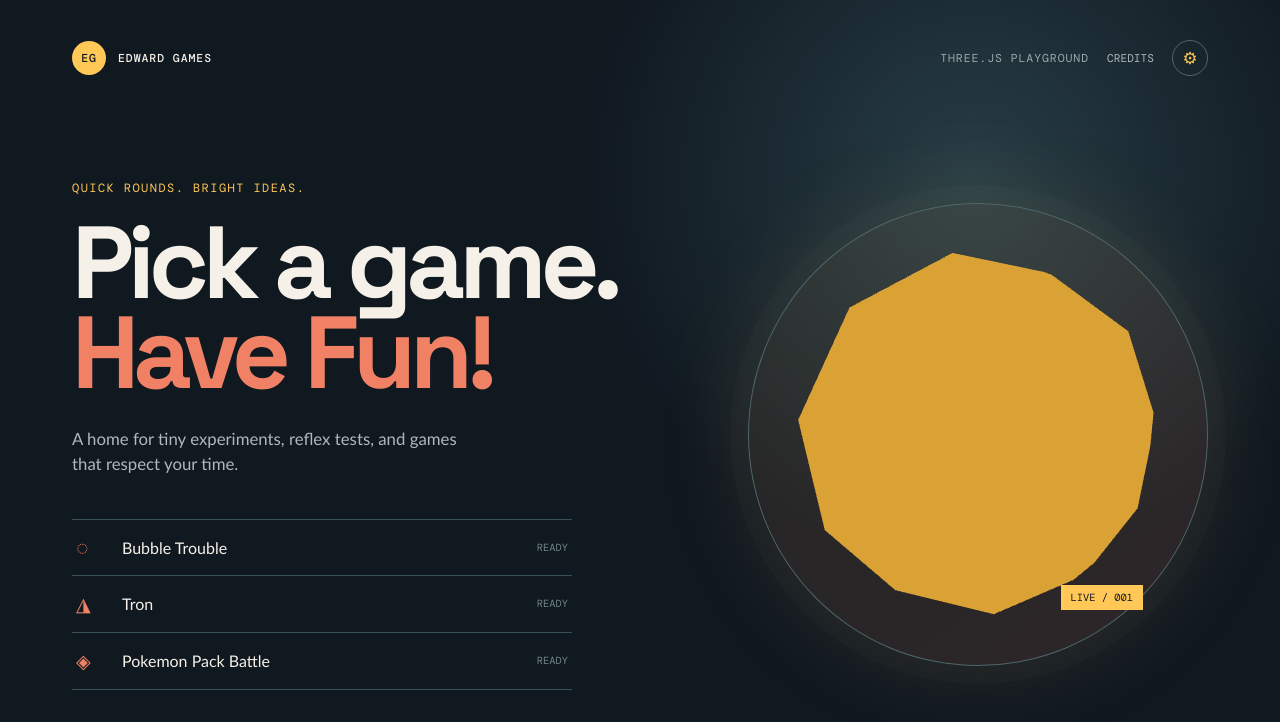
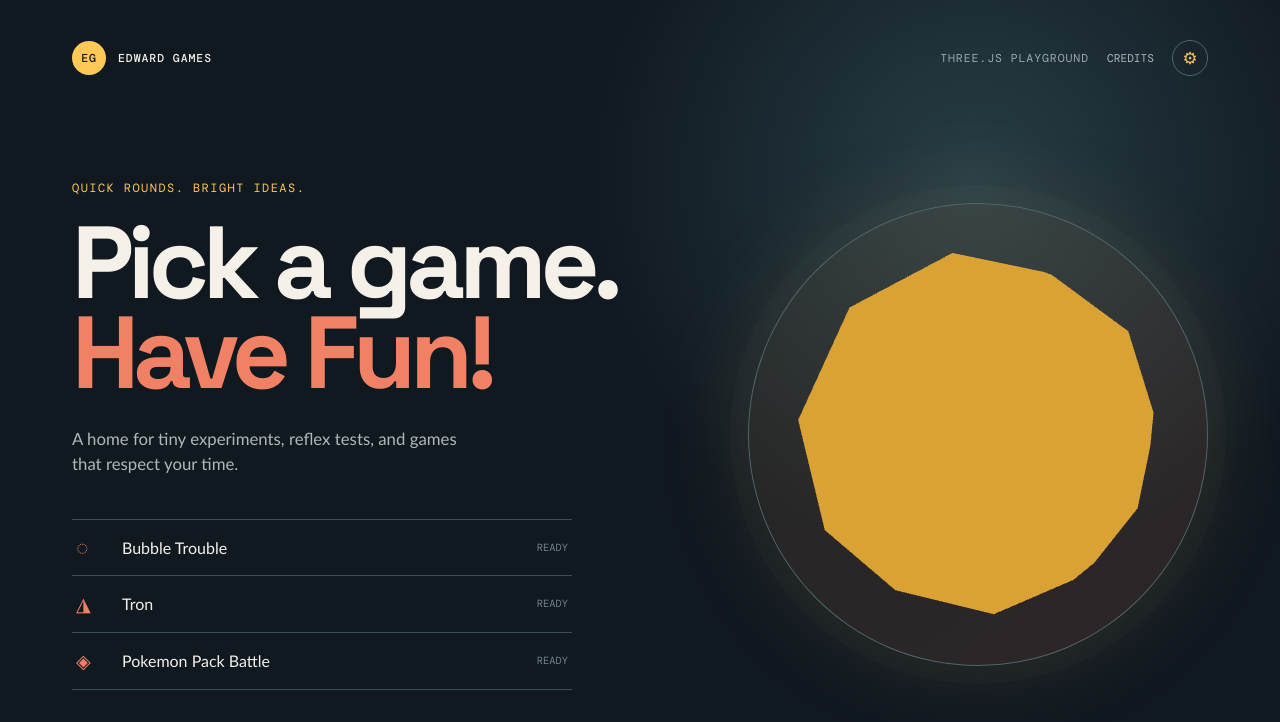
Before and after one commit to EdwardOYM/react-flash-games, a React (Vite) app: page / in a window 1280 px wide. Shown: the top 722 px of the page. Built offline with nearby package versions, Linux system fonts and the light colour scheme.

Commit message:
removed unused preview

```diff
--- a/src/start/StartPage.css
+++ b/src/start/StartPage.css
@@ -14,7 +14,6 @@
 .game-row small { color: #74888b; font-family: 'DM Mono', monospace; font-size: .65rem; text-transform: uppercase; }
 .preview { position: relative; width: min(100%, 460px); aspect-ratio: 1; border: 1px solid #50676a; border-radius: 50%; background: linear-gradient(145deg, rgba(255,200,87,.08), rgba(241,129,101,.13)); box-shadow: 0 0 0 18px rgba(255,255,255,.015), 0 0 100px rgba(255,200,87,.12); }
 .preview canvas { width: 100%; height: 100%; }
-.preview-label { position: absolute; right: 14%; bottom: 12%; padding: 6px 10px; color: #101820; background: #ffc857; font-family: 'DM Mono', monospace; font-size: .65rem; }
 
 @media (max-width: 720px) {
   .start-page { padding: 22px 24px 40px; }
--- a/src/start/StartPage.tsx
+++ b/src/start/StartPage.tsx
@@ -59,5 +59,5 @@ export function StartPage() {
   // if (selectedGame === 'pokemon-bnb') return <PokemonBnbGame locale={locale} onLocaleChange={changeLocale} onExit={() => setSelectedGame(null)} t={t} />
   if (selectedGame === 'pokemon-pack-battle') return <PokemonPackBattleGame locale={locale} onLocaleChange={changeLocale} onExit={() => setSelectedGame(null)} t={t} />
 
-  return <main className="start-page"><header className="topbar"><div className="brand"><span className="brand-mark">EG</span><span>{t('brand')}</span></div><div className="topbar-actions"><span className="status">{t('status')}</span><button className="text-button" type="button" onClick={() => setCreditsOpen(true)}>{t('credits')}</button><button className="settings-trigger" type="button" onClick={() => setSettingsOpen(true)} aria-label={t('openSettings')}>⚙</button></div></header><section className="intro"><div className="intro-copy"><p className="eyebrow">{t('eyebrow')}</p><h1>{t('headlineStart')}<br /><em>{t('headlineEmphasis')}</em></h1><p className="lede">{t('description')}</p><div className="game-list">{games.map((game) => <button className="game-row" key={game.id} type="button" onClick={() => game.page && setSelectedGame(game.page)}><span>{game.icon}</span><span>{t(game.titleKey)}</span><small>{t(game.statusKey)}</small></button>)}</div></div><div className="preview"><ScenePreview previewAlt={t('previewAlt')} /><span className="preview-label">{t('previewLabel')}</span></div></section>{settingsOpen && <SettingsModal locale={locale} onClose={() => setSettingsOpen(false)} onLocaleChange={changeLocale} t={t} />}</main>
+  return <main className="start-page"><header className="topbar"><div className="brand"><span className="brand-mark">EG</span><span>{t('brand')}</span></div><div className="topbar-actions"><span className="status">{t('status')}</span><button className="text-button" type="button" onClick={() => setCreditsOpen(true)}>{t('credits')}</button><button className="settings-trigger" type="button" onClick={() => setSettingsOpen(true)} aria-label={t('openSettings')}>⚙</button></div></header><section className="intro"><div className="intro-copy"><p className="eyebrow">{t('eyebrow')}</p><h1>{t('headlineStart')}<br /><em>{t('headlineEmphasis')}</em></h1><p className="lede">{t('description')}</p><div className="game-list">{games.map((game) => <button className="game-row" key={game.id} type="button" onClick={() => game.page && setSelectedGame(game.page)}><span>{game.icon}</span><span>{t(game.titleKey)}</span><small>{t(game.statusKey)}</small></button>)}</div></div><div className="preview"><ScenePreview previewAlt={t('previewAlt')} /></div></section>{settingsOpen && <SettingsModal locale={locale} onClose={() => setSettingsOpen(false)} onLocaleChange={changeLocale} t={t} />}</main>
 }
```
